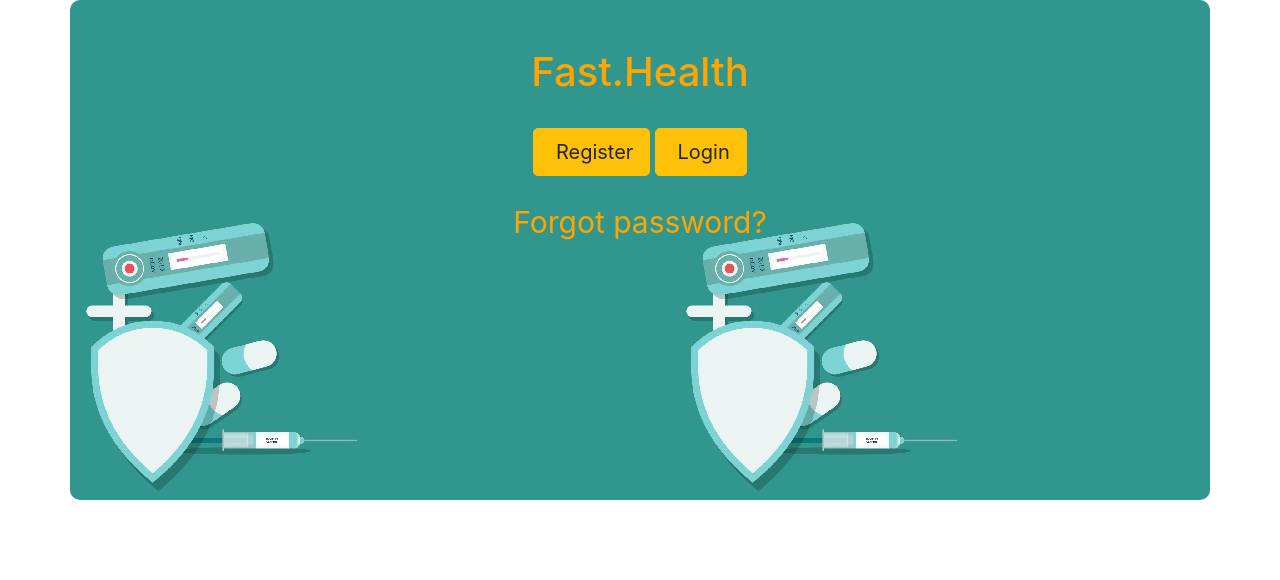
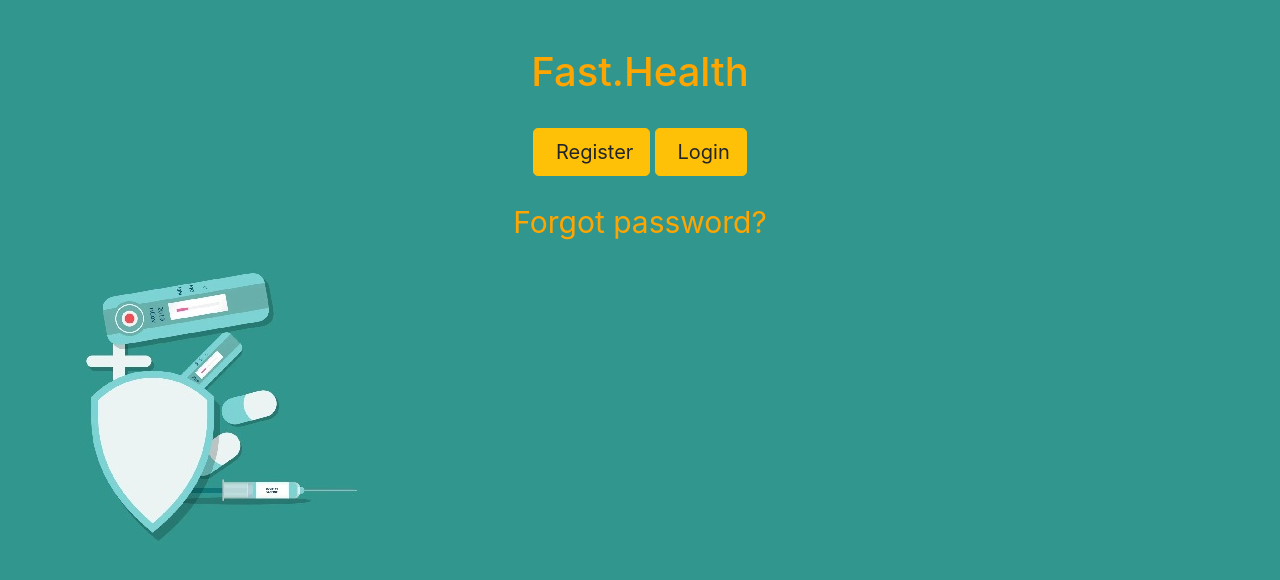
Before and after one commit to reversingentropy/Fast.Health, a Flask app: page / in a window 1280 px wide. Shown: the top 580 px of the page. Run offline with Flask 2, Linux system fonts and the light colour scheme.

Commit message:
Redo login.html

```diff
--- a/app.py
+++ b/app.py
@@ -16,8 +16,6 @@ from patient_blueprint import patient_blueprint
 from h1query_blueprint import h1query_blueprint
 from other_blueprint import other_blueprint
 
-import os, pickle
-
 app = Flask(__name__, template_folder='templates')
 # CORS(app) # to enable CORS middleware for all origins
 app.secret_key = Settings.secretKey
--- a/templates/login.html
+++ b/templates/login.html
@@ -8,19 +8,22 @@
 		<script src="https://cdn.jsdelivr.net/npm/bootstrap@4.6.0/dist/js/bootstrap.bundle.min.js"></script>
 
 		<style>
+			body {
+			  position:relative;
+			  z-index:-1;
+			  background-color: #31968e;
+			  border-radius:10px;
+			}
 			.button {
 			  width: 100%;
 			}
 			.container-outer {
-			  /* background-color: #31968e; */
-			  min-height:500px;
-			  border-radius: 10px;
-			  background-image: url("{{ url_for('static', filename='img/RAS.jpg') }}");
-			  background-color: lightblue;
+			  min-height:550px;
+			  background: url('static/img/RAS.jpg') no-repeat bottom left;
 			}
 			.button-container form,
 			.button-container form div {
-				display: inline;
+			  display: inline;
 			}
 			.button-container button {
 				display: inline;
```
